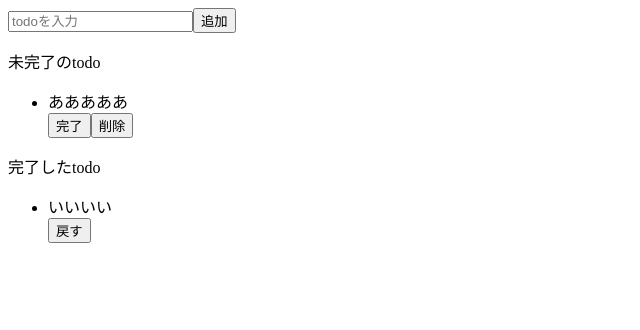
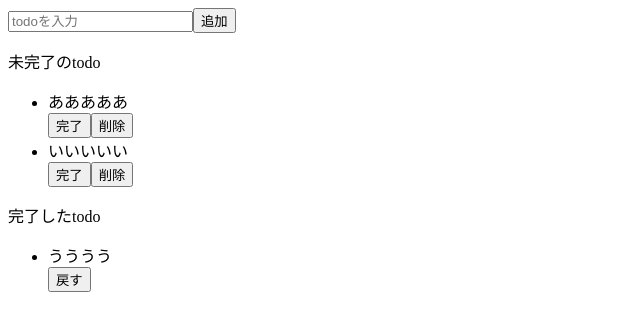
Before and after one commit to kazu-dot/learn-React, a React (Create React App) app: page / in a window 1280 px wide. Shown: the top 330 px of the page, without its empty margins (0-640 px from the left). Built offline with nearby package versions, Linux system fonts and the light colour scheme.

Commit message:
jsxファイルの変更

```diff
--- a/src/App.jsx
+++ b/src/App.jsx
@@ -1,6 +1,12 @@
+import { useState } from "react";
 import "./styles.css";
 
 export default function App() {
+  const [incompleteTodos, setIncompleteTodos] = useState([
+    "あああああ",
+    "いいいいい"
+  ]);
+  const [completeTodos, IncompleteTodos] = useState(["うううう"]);
   return (
     <>
       <div className="input-area">
@@ -10,16 +16,30 @@ export default function App() {
       <div className="incomplete-area">
         <p className="title">未完了のtodo</p>
         <ul>
-          <li className="list-row">あああああ</li>
-          <button>完了</button>
-          <button>削除</button>
+          {incompleteTodos.map((todo) => {
+            return (
+              <div key={todo} className="incomplete-area">
+                <li className="list-row">{todo}</li>
+                <button>完了</button>
+                <button>削除</button>
+              </div>
+            );
+          })}
         </ul>
       </div>
       <div className="complete-area">
         <p className="title">完了したtodo</p>
         <ul>
-          <li className="list-row">いいいい</li>
-          <button>戻す</button>
+          {completeTodos.map((todo) => {
+            return (
+              <div>
+                <li key={todo} className="list-row">
+                  {todo}
+                </li>
+                <button>戻す</button>
+              </div>
+            );
+          })}
         </ul>
       </div>
     </>
```
